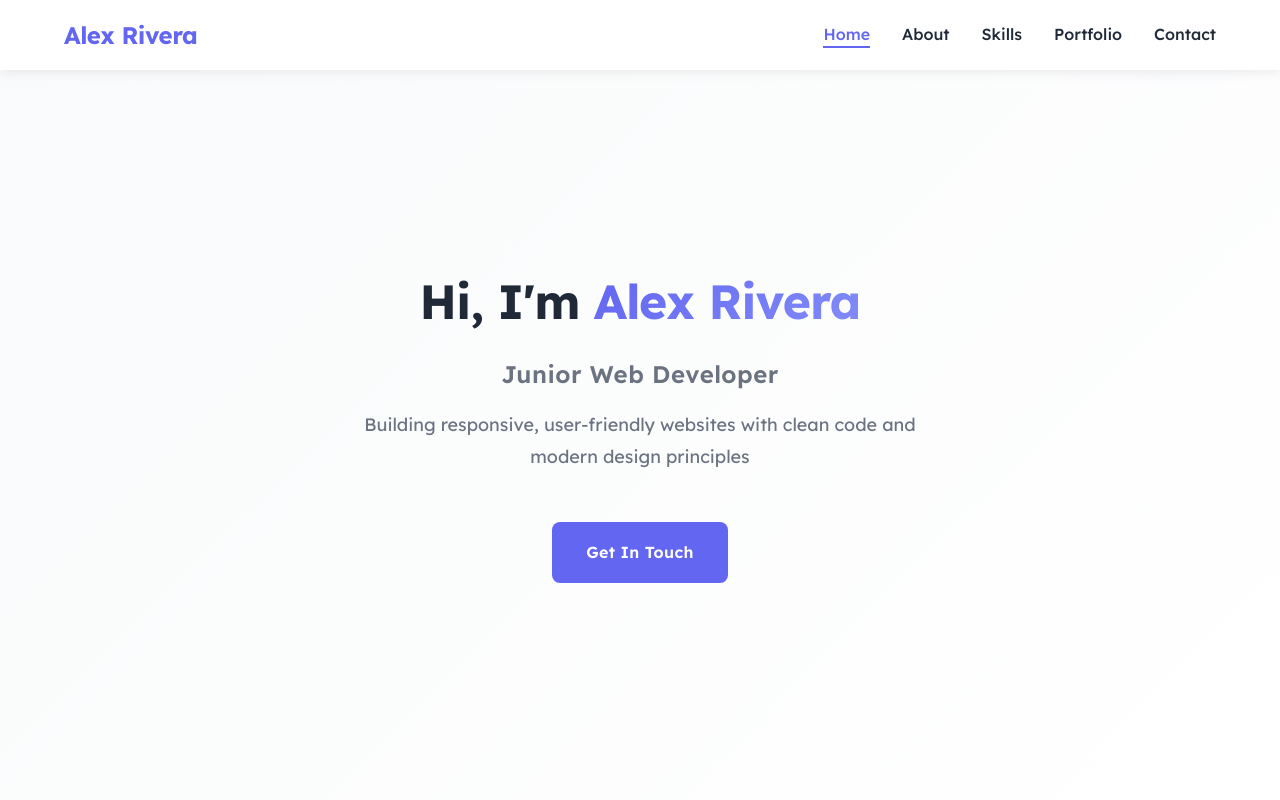
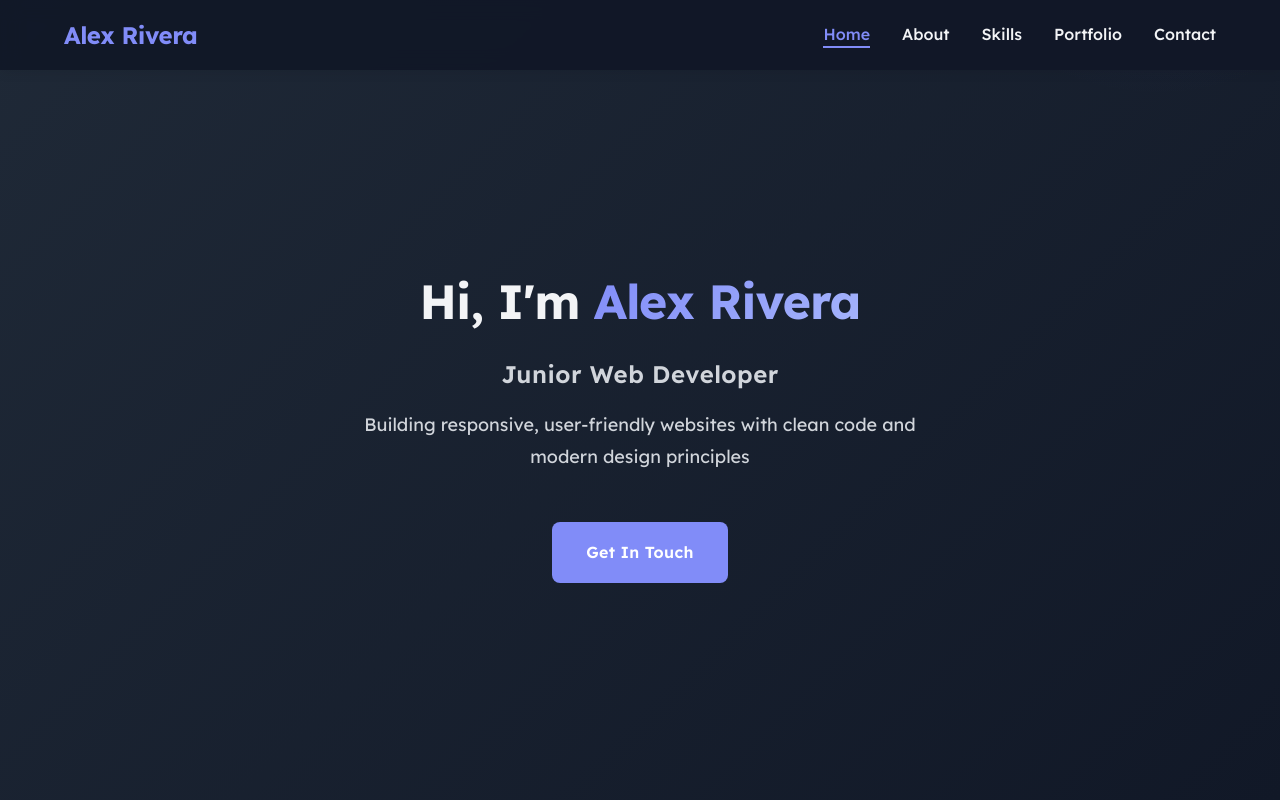
Before and after one commit to Hidden-Sect/basic-personal-portfolio, a plain HTML site: page index.html in a window 1280 px wide. Shown: the top 800 px of the page. Drawn offline with Linux system fonts and the light colour scheme.

Commit message:
v1.0 Dark Theme

```diff
--- a/style.css
+++ b/style.css
@@ -2,17 +2,18 @@
    CSS Variables (Design Tokens)
    =================================== */
 :root {
-  /* Light Theme Colors */
-  --color-primary: #6366f1;
-  --color-primary-dark: #4f46e5;
-  --color-primary-light: #818cf8;
-  --color-text: #1f2937;
-  --color-text-light: #6b7280;
-  --color-background: #ffffff;
-  --color-background-alt: #f9fafb;
-  --color-border: #e5e7eb;
-  --color-accent: #6366f1;
+  /* Dark Theme Colors */
+  --color-primary: #818cf8;
+  --color-primary-dark: #6366f1;
+  --color-primary-light: #a5b4fc;
+  --color-text: #f3f4f6;
+  --color-text-light: #d1d5db;
+  --color-background: #111827;
+  --color-background-alt: #1f2937;
+  --color-border: #374151;
+  --color-accent: #818cf8;
   --color-success: #10b981;
+  --color-on-primary: #ffffff; /* text color for elements on primary backgrounds */
 
   /* Spacing (8px scale) */
   --space-xs: 8px;
@@ -119,7 +120,7 @@ ul {
   top: 0;
   left: 0;
   right: 0;
-  background-color: rgba(255, 255, 255, 0.95);
+  background-color: rgba(17, 24, 39, 0.95);
   -webkit-backdrop-filter: blur(10px);
   backdrop-filter: blur(10px);
   box-shadow: 0 2px 12px rgba(0, 0, 0, 0.08);
@@ -189,7 +190,7 @@ ul {
   justify-content: center;
   text-align: center;
   padding-top: var(--space-2xl);
-  background: linear-gradient(135deg, #f9fafb 0%, #ffffff 100%);
+  background: linear-gradient(135deg, #1f2937 0%, #111827 100%);
   position: relative;
   overflow: hidden;
   /* Added theme-aware gradient background */
@@ -291,7 +292,7 @@ ul {
 
 .btn-primary {
   background-color: var(--color-primary);
-  color: var(--color-background);
+  color: var(--color-on-primary);
 }
 
 .btn-primary:hover {
@@ -312,7 +313,7 @@ ul {
 
 .btn-secondary:hover {
   background-color: var(--color-primary);
-  color: var(--color-background);
+  color: var(--color-on-primary);
   box-shadow: 0 4px 12px rgba(99, 102, 241, 0.25);
 }
 
@@ -371,7 +372,7 @@ ul {
   display: flex;
   gap: var(--space-sm);
   padding: var(--space-md);
-  background: linear-gradient(135deg, var(--color-background-alt) 0%, #ffffff 100%);
+  background: linear-gradient(135deg, var(--color-background-alt) 0%, var(--color-background) 100%);
   border-radius: var(--border-radius);
   border-left: 4px solid var(--color-primary);
   transition: var(--transition);
@@ -452,7 +453,7 @@ ul {
 }
 
 .skill-item:hover .skill-icon svg {
-  color: var(--color-background);
+  color: var(--color-on-primary);
 }
 
 .skill-icon img {
@@ -751,7 +752,7 @@ ul {
 
 .social-link:hover {
   background-color: var(--color-primary);
-  color: var(--color-background);
+  color: var(--color-on-primary);
   transform: translateY(-3px);
   box-shadow: 0 8px 20px rgba(99, 102, 241, 0.3);
   border-color: var(--color-primary);
@@ -766,8 +767,8 @@ ul {
    Footer
    =================================== */
 .footer {
-  background: linear-gradient(135deg, var(--color-text) 0%, #111827 100%);
-  color: var(--color-background);
+  background: linear-gradient(135deg, #0b1220 0%, #111827 100%);
+  color: var(--color-text);
   padding: var(--space-xl) 0 var(--space-md);
   text-align: center;
   position: relative;
@@ -784,7 +785,7 @@ ul {
 }
 
 .footer-content p {
-  color: rgba(255, 255, 255, 0.8);
+  color: var(--color-text-light);
   font-size: var(--font-size-sm);
 }
 
@@ -799,7 +800,7 @@ ul {
   display: flex;
   align-items: center;
   justify-content: center;
-  color: var(--color-background);
+  color: var(--color-on-primary);
   transition: var(--transition);
   box-shadow: 0 6px 16px rgba(99, 102, 241, 0.35);
 }
```
Also changed, not shown: 1 other file.
